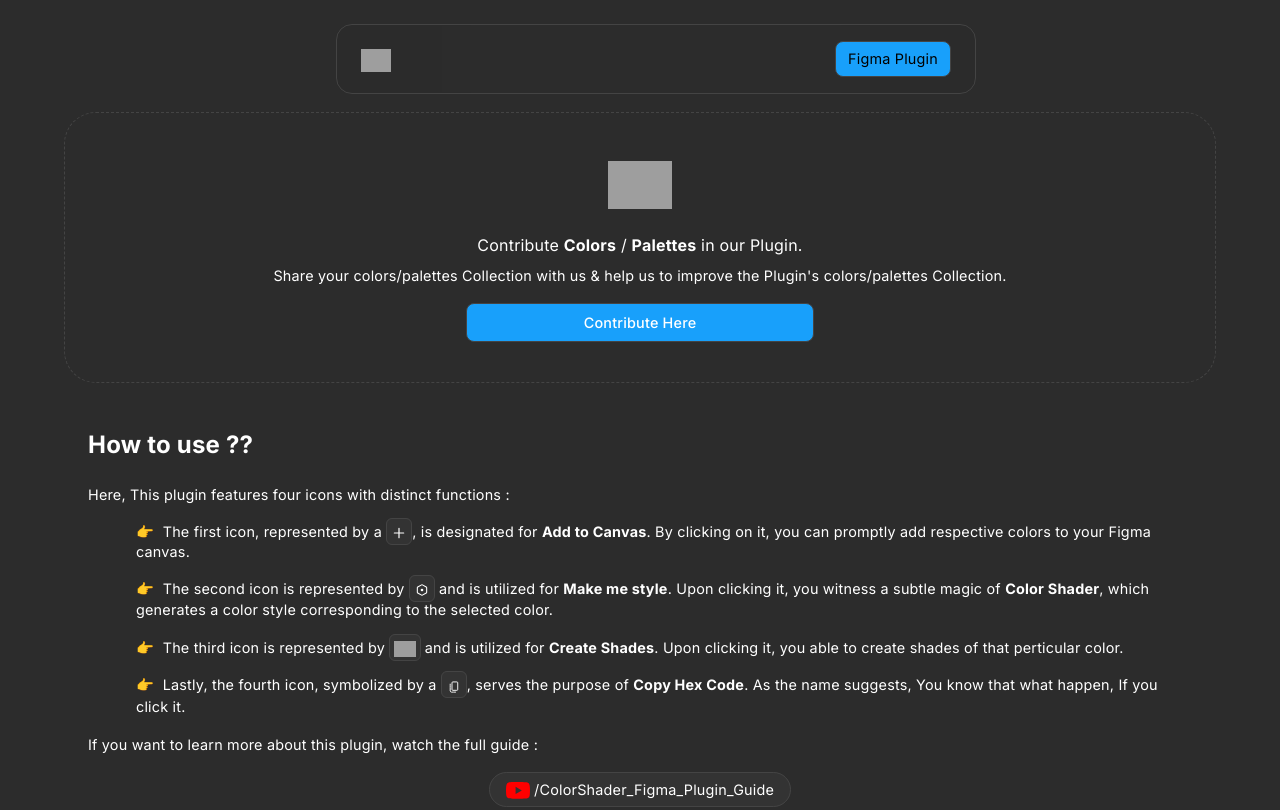
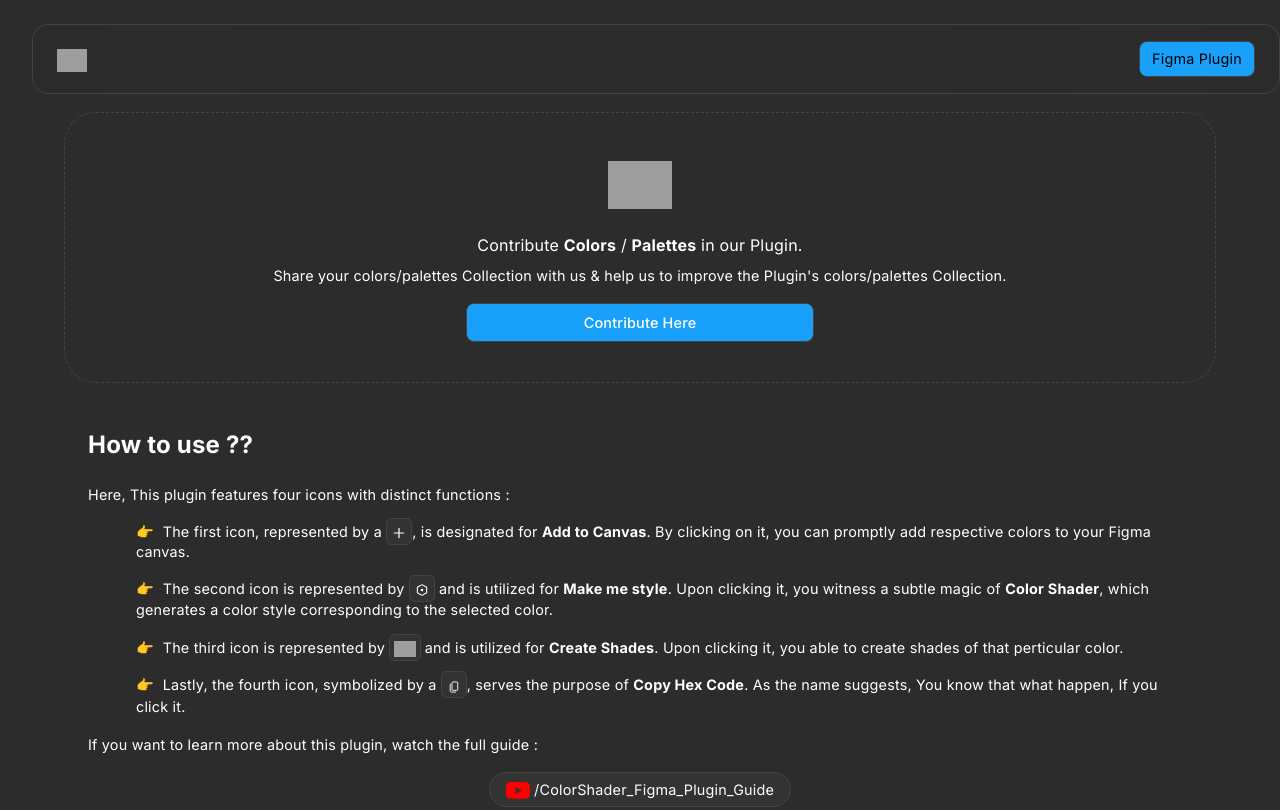
Before and after one commit to 01kartic/ColorShaderWeb, a plain HTML site: page index.html in a window 1280 px wide. Shown: the top 810 px of the page. Drawn offline with nearby package versions, Linux system fonts and the light colour scheme; no server answers; grey boxes are pictures that could not be loaded; a web font is replaced by a local one.

Commit message:
Update style.css

```diff
--- a/style.css
+++ b/style.css
@@ -511,8 +511,8 @@ a {
   }
 
   .navbar-w {
-    width: calc(100% - 2rem);
-    margin-left: 1rem;
-    margin-right: 1rem;
+    width: calc(100% - 2rem) !important;
+    margin-left: 1rem !important;
+    margin-right: 1rem !important;
   }
 }
```
